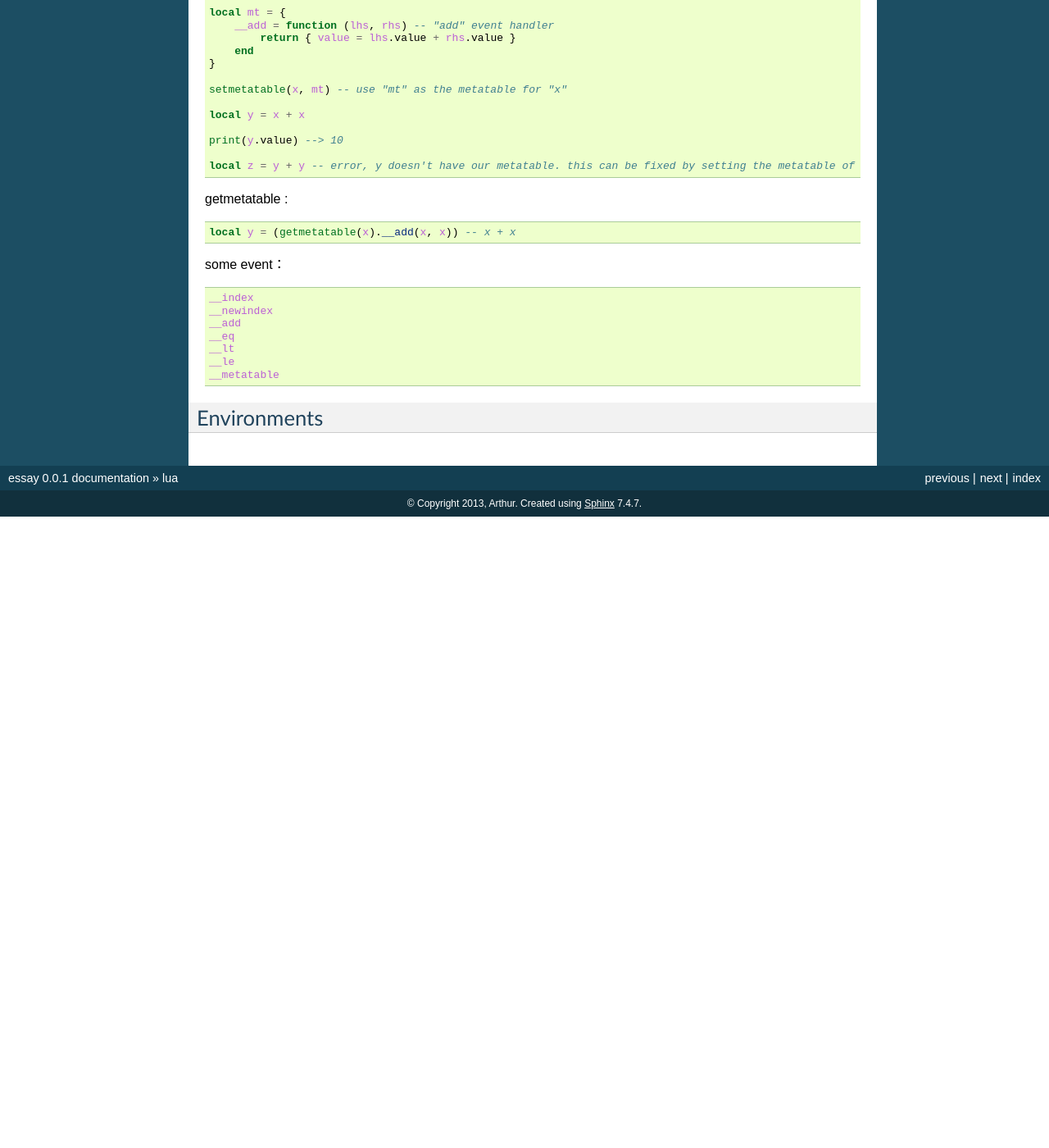
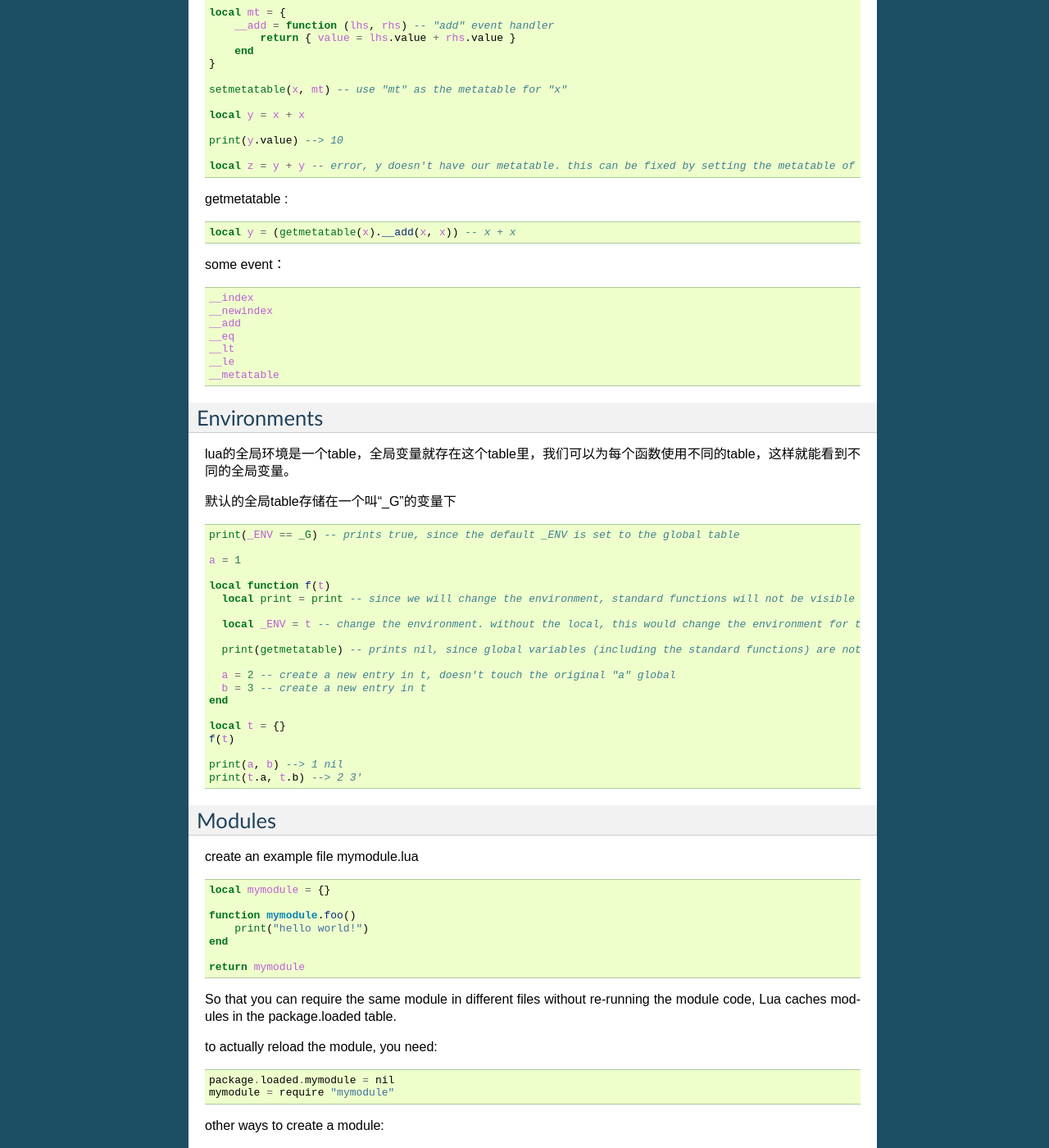
Before and after one commit to largetalk/newdatum, a Sphinx documentation site: the page built from notes/source/201311/lua.rst, in a window 1280 px wide and 1400 px high, scrolled down 5909 px. Shown: the whole window at 82% size. Built offline with Sphinx 7.4.7, drawn with Linux system fonts in a browser that asks for light colours; formulas are drawn with MathJax 3; before the commit the page ends 6539 px from its top, so only the background shows below that; some of the changed text lies outside the part shown.

Commit message:
add some lua

```diff
--- a/notes/source/201311/lua.rst
+++ b/notes/source/201311/lua.rst
@@ -413,3 +413,94 @@ some event：
 
 Environments
 ====================
+
+lua的全局环境是一个table，全局变量就存在这个table里，我们可以为每个函数使用不同的table，这样就能看到不同的全局变量。
+
+默认的全局table存储在一个叫“_G"的变量下
+
+.. code-block:: lua
+
+    print(_ENV == _G) -- prints true, since the default _ENV is set to the global table
+
+    a = 1
+
+    local function f(t)
+      local print = print -- since we will change the environment, standard functions will not be visible
+
+      local _ENV = t -- change the environment. without the local, this would change the environment for the entire chunk
+
+      print(getmetatable) -- prints nil, since global variables (including the standard functions) are not in the new env
+
+      a = 2 -- create a new entry in t, doesn't touch the original "a" global
+      b = 3 -- create a new entry in t
+    end
+
+    local t = {}
+    f(t)
+
+    print(a, b) --> 1 nil
+    print(t.a, t.b) --> 2 3'
+
+Modules
+========================
+
+create an example file mymodule.lua
+
+.. code-block:: lua
+
+    local mymodule = {}
+
+    function mymodule.foo()
+        print("hello world!")
+    end
+
+    return mymodule
+
+So that you can require the same module in different files without re-running the module code, Lua caches modules in the package.loaded table.
+
+to actually reload the module, you need::
+
+    package.loaded.mymodule = nil
+    mymodule = require "mymodule"
+
+other ways to create a module::
+
+    local mymodule = {}
+
+    local function private()
+        print("in private function")
+    end
+
+    function mymodule.foo()
+        print("Hello World!")
+    end
+
+    function mymodule.bar()
+        private()
+        mymodule.foo() -- need to prefix function call with module
+    end
+
+    return mymodule
+
+or 我比较喜欢的方式::
+
+    local mymodule = {}
+
+    local function private()
+        print("in private function")
+    end
+
+    local function foo()
+        print("Hello World!")
+    end
+    mymodule.foo = foo
+
+    local function bar()
+        private()
+        foo()
+    end
+    mymodule.bar = bar
+
+    return mymodule
+
+package.path (for modules written in Lua) and package.cpath (for modules written in C) are the places where Lua looks for modules.
```
Also changed, not shown: other parts of notes/source/201311/lua.rst (+1 -1 lines).
